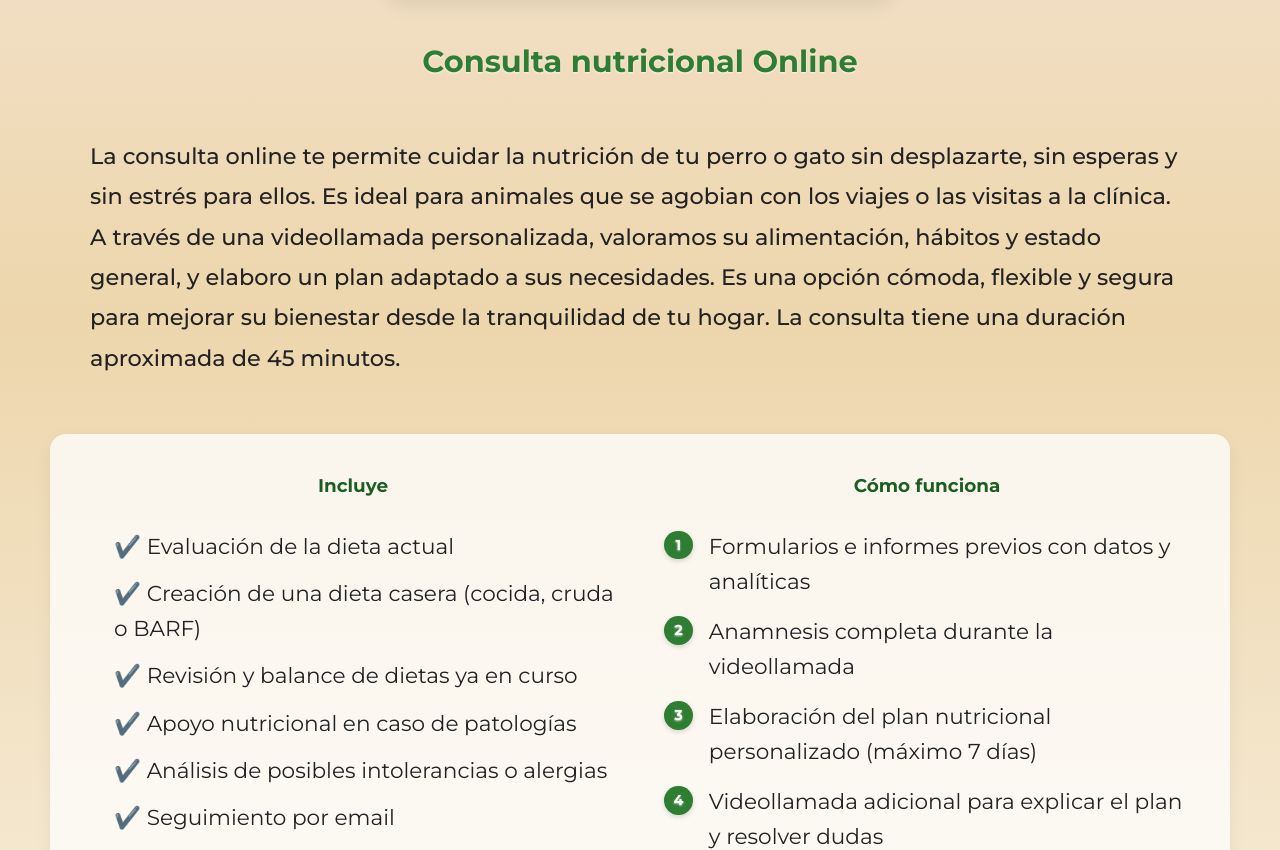
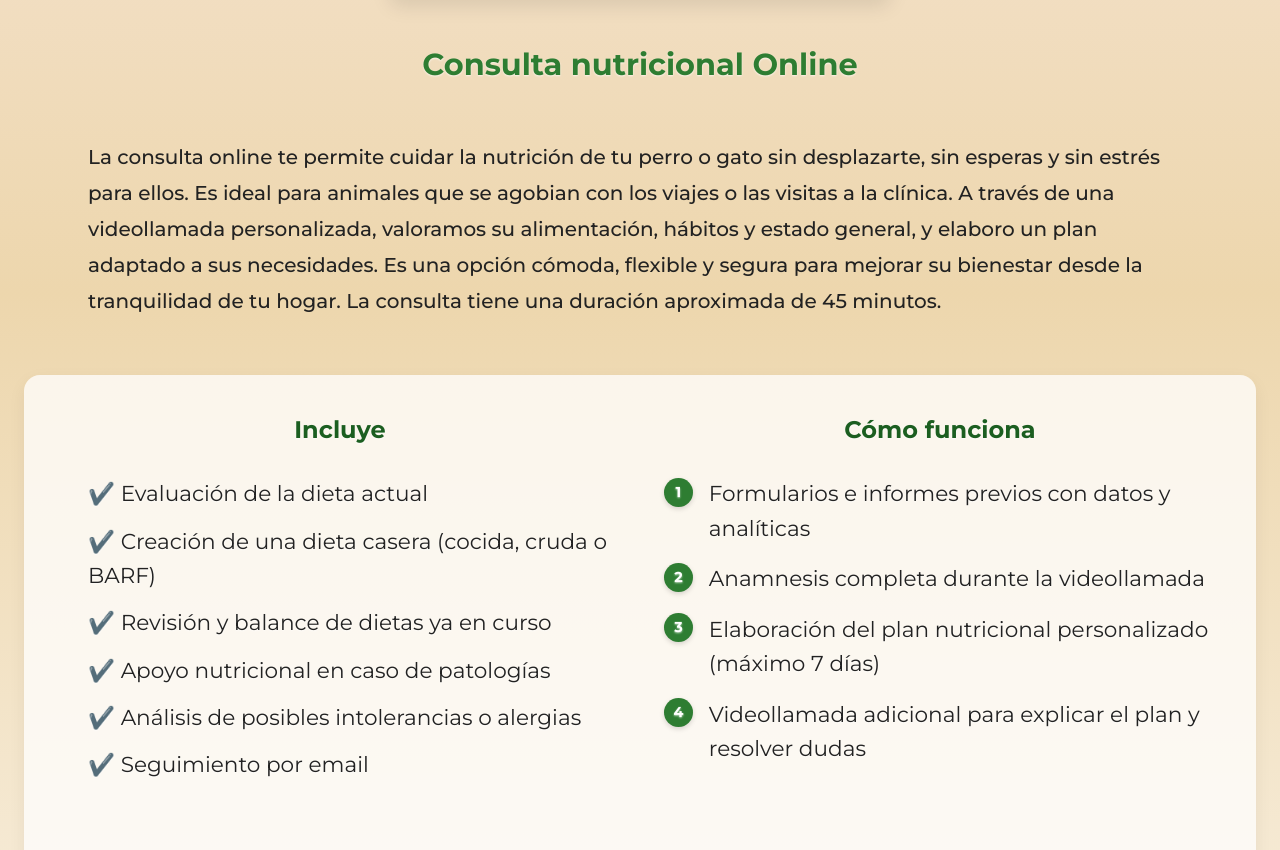
Before and after one commit to MontseMoran/silviavet, a React (Vite) app: page /services/online in a window 1280 px wide. Shown: the part 581-1431 px from the top of the page. Built offline with nearby package versions, Linux system fonts and the light colour scheme.

Commit message:
ajusting bblur

```diff
--- a/src/styles/ServicesDetail.scss
+++ b/src/styles/ServicesDetail.scss
@@ -34,7 +34,7 @@
   }
 
   &__description {
-    font-size: 1.15rem;
+    font-size: 1.1rem;
     line-height: 1.8;
     text-align: left;
     max-width: 900px;
@@ -70,7 +70,7 @@
       text-align: center;
       color: #1b5e20;
       font-weight: 700;
-      font-size: 1.15rem;
+      font-size: 1.3rem;
       margin-bottom: 0.9rem;
     }
 
@@ -268,11 +268,11 @@
     background: radial-gradient(
       circle at center,
       rgba(255, 255, 255, 0.8) 0%,      // centro totalmente transparente
-      rgba(255, 255, 255, 0.8) 35%,   // transición suave
+      rgba(255, 255, 255, 0.7) 35%,   // transición suave
       rgba(221, 196, 159, 0.3) 100%   // bordes cálidos difuminados
     );
 
-    backdrop-filter: blur(8px);
+    backdrop-filter: blur(3px);
   }
 }
 
@@ -301,11 +301,11 @@
     background: radial-gradient(
       circle at center,
       rgba(255, 255, 255, 0.8) 0%,      // centro totalmente transparente
-      rgba(255, 255, 255, 0.9) 45%,   // transición suave
+      rgba(255, 255, 255, 0.7) 45%,   // transición suave
       rgba(221, 196, 159, 0.3) 100%   // bordes cálidos difuminados
     );
 
-    backdrop-filter: blur(8px);
+    backdrop-filter: blur(3px);
   }
 }
 
@@ -318,6 +318,9 @@
 }
 
 @media (min-width: 768px) {
+  .service-detail__title{
+    font-size: 1.7rem;
+  }
   .service-detail__image {
     margin-top: 4rem;
     max-width: 400px;
@@ -346,7 +349,7 @@
       justify-content: center;
       align-items: start;
       text-align: left;
-      max-width: 1100px;
+      max-width: 1300px;
       margin: 0 auto;
     }
 
@@ -357,6 +360,7 @@
     &__includes li,
     &__steps li {
       font-size: 1.35rem;
+       max-width: 600px;
     }
 
     &__price {
@@ -368,7 +372,7 @@
     }
     &__description {
       font-size: 1.4rem;
-      max-width: 1100px;
+      max-width: 1200px;
       margin: 3.5rem auto;
       padding: 0 4rem;
     }
@@ -394,12 +398,20 @@
      &__includes,
     &__steps {
       max-width: 650px;
-      font-size: 1.25rem;
+      font-size: 1.45rem;
     }
      &__description{
-        font-size: 1.4rem;
+        font-size: 1.25rem;
       }
+
   }
+  .service-detail__includes h3,
+.service-detail__steps h3 {
+  font-size: 1.5rem;
+}
+.service-detail__revisions h3 {
+  font-size: 1.6rem;
+}
 
 }
 @media (min-width: 1920px) {
```
Also changed, not shown: public/images/services/Online.png.
